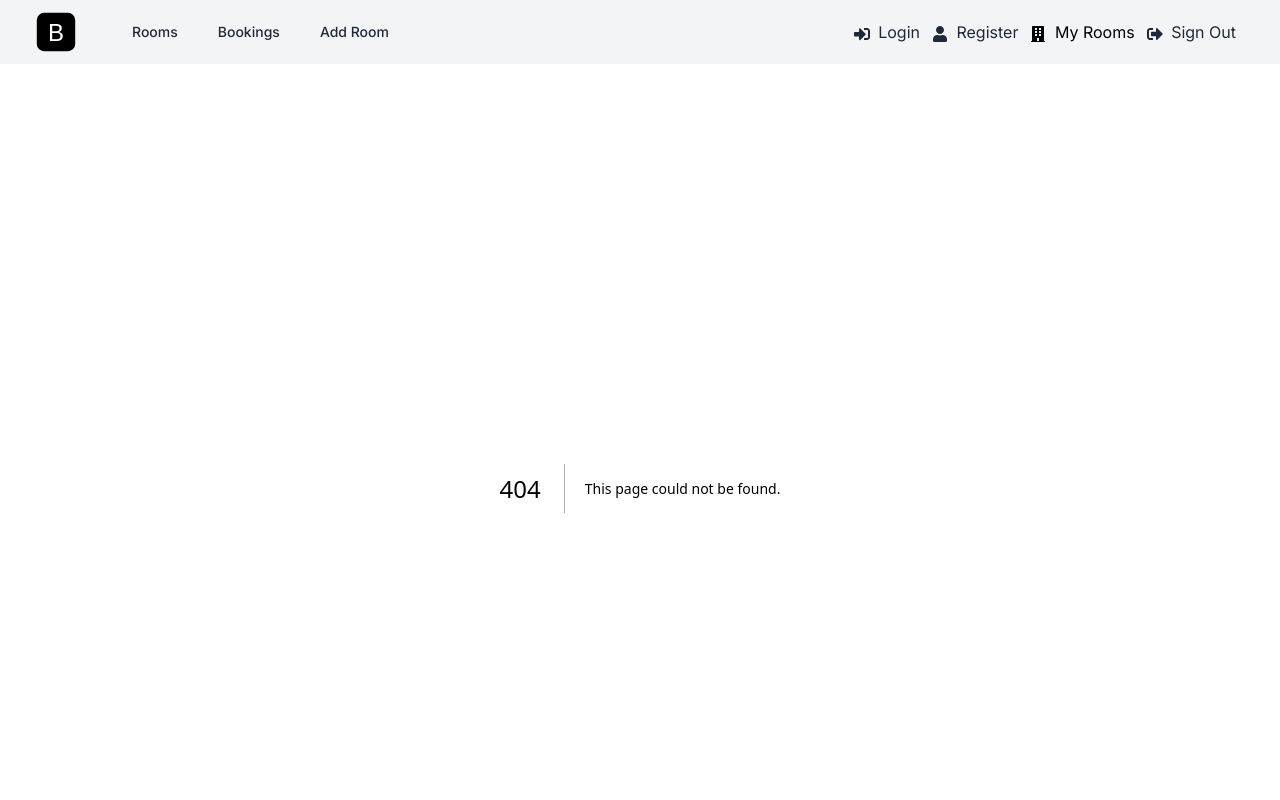
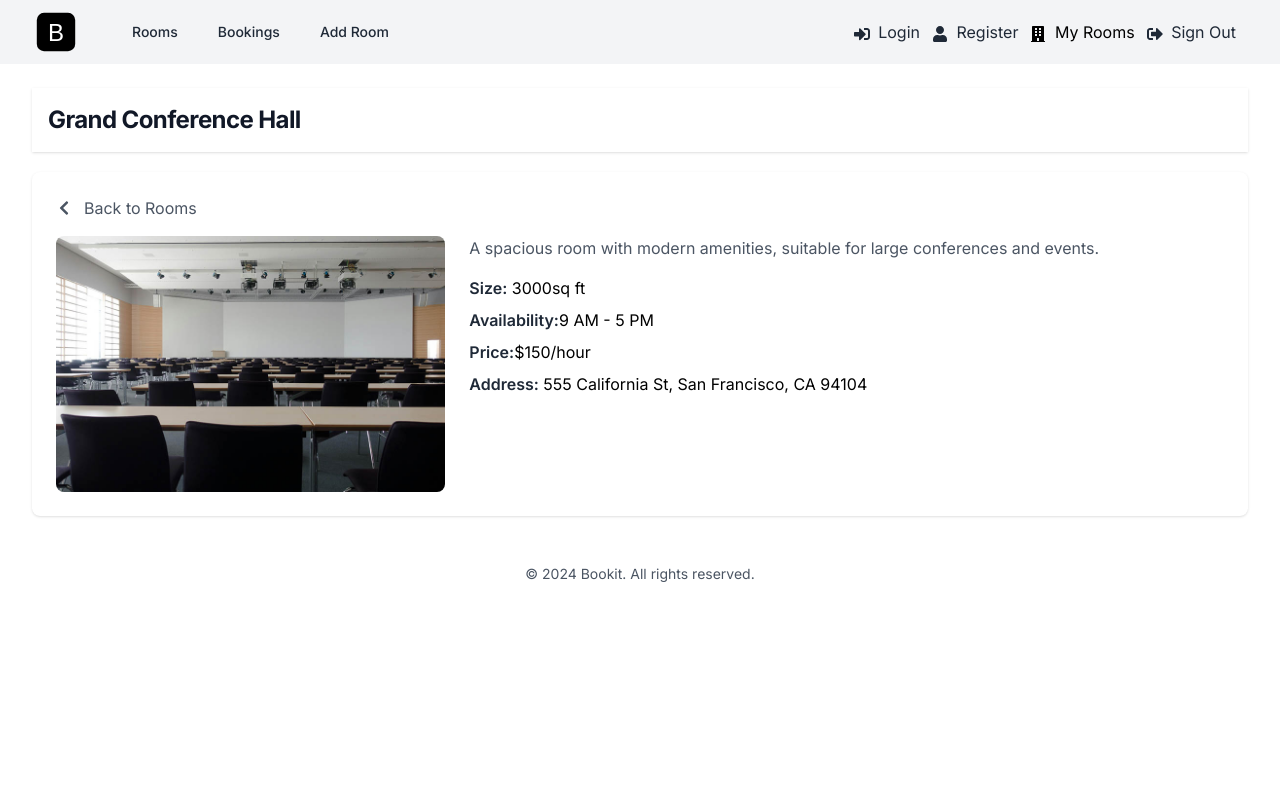
Before and after one commit to jonahunuafe/bookit, a Next.js app: page /rooms/1 in a window 1280 px wide. Before the commit this address had no page. Shown: the top 800 px of the page. Built offline with nearby package versions, Linux system fonts and the light colour scheme.

Commit message:
implement dynamic page route

```diff
--- /dev/null
+++ b/app/rooms/[id]/page.jsx
@@ -0,0 +1,67 @@
+import Heading from "@/components/Heading";
+import rooms from "@/data/rooms.json";
+import Image from 'next/image';
+import Link from 'next/link';
+import { FaChevronLeft } from 'react-icons/fa';
+
+const RoomPage = ({ params }) => {
+  const { id } = params;
+  const room = rooms.find((room) => room.$id === id);
+
+  if(!room) {
+    return <Heading title="Room Not Found" />
+  }
+
+  return (
+    <>
+      <Heading title={ room.name } />
+      <div className='bg-white shadow rounded-lg p-6'>
+          <Link
+            href='/'
+            className='flex items-center text-gray-600 hover:text-gray-800 mb-4'
+          >
+            <FaChevronLeft className='inline mr-1' />
+            <span className='ml-2'>Back to Rooms</span>
+          </Link>
+
+          <div className='flex flex-col sm:flex-row sm:space-x-6'>
+            <Image
+              src={`/images/rooms/${room.image}`}
+              alt={room.name}
+              width={400}
+              height={100}
+              className='w-full sm:w-1/3 h-64 object-cover rounded-lg'
+            />
+
+            <div className='mt-4 sm:mt-0 sm:flex-1'>
+              <p className='text-gray-600 mb-4'>{room.description}</p>
+
+              <ul className='space-y-2'>
+                <li>
+                  <span className='font-semibold text-gray-800'>Size:</span>{' '}
+                  {room.sqft}
+                  sq ft
+                </li>
+                <li>
+                  <span className='font-semibold text-gray-800'>
+                    Availability:
+                  </span>
+                  {room.availability}
+                </li>
+                <li>
+                  <span className='font-semibold text-gray-800'>Price:</span>$
+                  {room.price_per_hour}/hour
+                </li>
+                <li>
+                  <span className='font-semibold text-gray-800'>Address:</span>{' '}
+                  {room.address}
+                </li>
+              </ul>
+            </div>
+          </div>
+        </div>
+      </>
+   );
+}
+
+export default RoomPage;
```
Also changed, not shown: app/fonts/GeistMonoVF.woff (deleted), app/fonts/GeistVF.woff (deleted).
